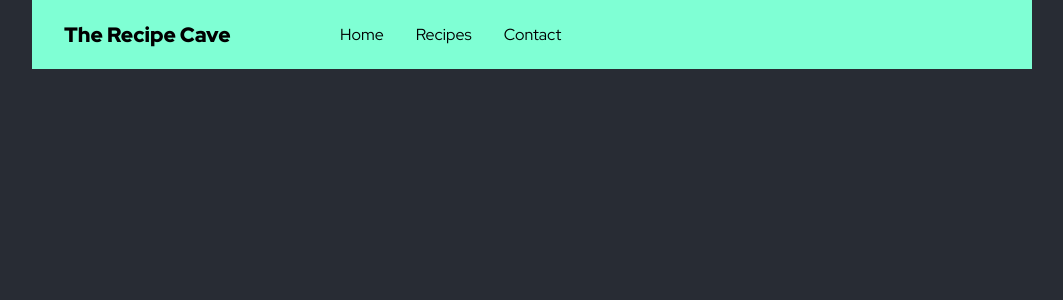
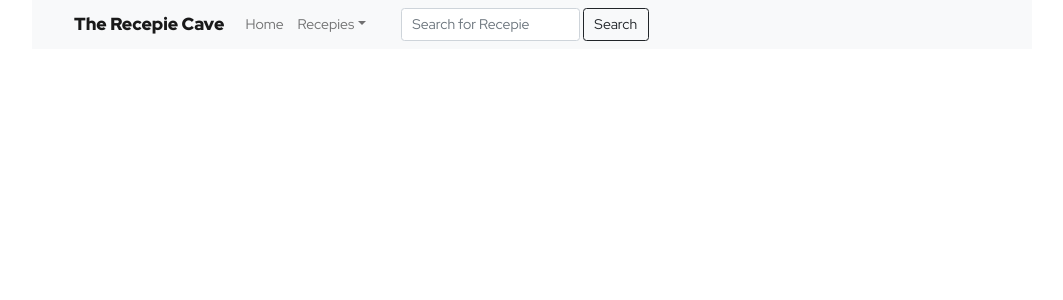
Before and after one commit to hejmi/recipe-cave, a React (Create React App) app: page / in a window 1280 px wide. Shown: the top 300 px of the page, without its empty margins (108-1171 px from the left). Built offline with nearby package versions, Linux system fonts and the light colour scheme.

Commit message:
navbar setup

```diff
--- a/package.json
+++ b/package.json
@@ -6,7 +6,9 @@
     "@testing-library/jest-dom": "^5.14.1",
     "@testing-library/react": "^11.2.7",
     "@testing-library/user-event": "^12.8.3",
+    "bootstrap": "^5.1.0",
     "react": "^17.0.2",
+    "react-bootstrap": "^1.6.1",
     "react-dom": "^17.0.2",
     "react-scripts": "4.0.3",
     "web-vitals": "^1.1.2"
--- a/src/App.css
+++ b/src/App.css
@@ -1,7 +1,7 @@
 @import url("https://fonts.googleapis.com/css2?family=Red+Hat+Display:ital,wght@0,400;0,500;0,700;0,900;1,400&display=swap");
 
 html {
-	font-size: 16px;
+	font-size: 14px;
 }
 body {
 	font-family: "Red Hat Display", sans-serif;
@@ -11,55 +11,30 @@ body {
 .header {
 	min-height: 2rem;
 	max-width: 1000px;
-	background-color: aquamarine;
-	display: grid;
-	grid-template-columns: 30% 70%;
-	grid-template-rows: 1fr;
-	color: black;
 	align-items: center;
 	text-align: left;
 	margin: auto;
 }
 
 .title {
-	padding: 1rem 2rem;
+	padding: 1rem 0;
 	font-weight: 900;
 	font-size: 1.3rem;
 }
 
-.desktop-navigation {
-	padding: 0.5rem;
-	list-style-type: none;
-	display: flex;
-	justify-content: left;
+#desktop-navigation {
+	padding: 0.5rem 3rem;
 }
-.mobile-navigation {
-	padding: 0.5rem;
-	list-style-type: none;
-	display: flex;
-	justify-content: left;
+.navbar {
+	font-family: "Red Hat Display", sans-serif;
+	font-size: 1rem;
+}
+.d-flex {
+	padding-left: 2rem;
 }
 
-.desktop-navigation li {
-	padding-right: 2rem;
-}
-
-@media (max-width: 500px) {
-	.desktop-navigation {
-		display: none;
-	}
-	.mobile-navigation {
-		display: flex;
-	}
-	.header {
-		grid-template-columns: 1.5fr 0.5fr;
+@media screen and (max-width: 991px) {
+	.d-flex {
+		padding-left: 0;
 	}
 }
-@media (min-width: 501px) {
-	.desktop-navigation {
-		display: flex;
-	}
-	.mobile-navigation {
-		display: none;
-	}
-}
--- a/src/App.js
+++ b/src/App.js
@@ -1,25 +1,33 @@
 import logo from "./logo.svg";
 import "./App.css";
+import "bootstrap/dist/css/bootstrap.min.css";
+import { Navbar, Nav, NavDropdown, Form, FormControl, Button } from "react-bootstrap";
 
 function App() {
 	return (
 		<div className="App">
 			<header className="header">
-				<div className="title">The Recipe Cave</div>
-				<div>
-					<nav>
-						<ul className="desktop-navigation">
-							<li>Home</li>
-							<li>Recipes</li>
-							<li>Contact</li>
-						</ul>
-						<ul className="mobile-navigation">
-							<li>Home</li>
-							<li>Recipes</li>
-							<li>Contact</li>
-						</ul>
-					</nav>
-				</div>
+				<Navbar bg="light" expand="lg" id="desktop-navigation">
+					<Navbar.Brand href="#" className="title">
+						The Recepie Cave
+					</Navbar.Brand>
+					<Navbar.Toggle aria-controls="navbarScroll" />
+					<Navbar.Collapse id="navbarScroll">
+						<Nav className="mr-auto my-2 my-lg-0" style={{ maxHeight: "300px" }} navbarScroll>
+							<Nav.Link href="#action1">Home</Nav.Link>
+							<NavDropdown title="Recepies" id="navbarScrollingDropdown">
+								<NavDropdown.Item href="#action3">Meat Balls</NavDropdown.Item>
+								<NavDropdown.Item href="#action4">Pasta Carbonara</NavDropdown.Item>
+								<NavDropdown.Divider />
+								<NavDropdown.Item href="#action5">+ Add recepie</NavDropdown.Item>
+							</NavDropdown>
+						</Nav>
+						<Form className="d-flex">
+							<FormControl type="search" placeholder="Search for Recepie" className="mr-2" aria-label="Search" />
+							&nbsp;<Button variant="outline-dark">Search</Button>
+						</Form>
+					</Navbar.Collapse>
+				</Navbar>
 			</header>
 		</div>
 	);
```
Also changed, not shown: 1 other file (tests, documents, lock files or other folders).
